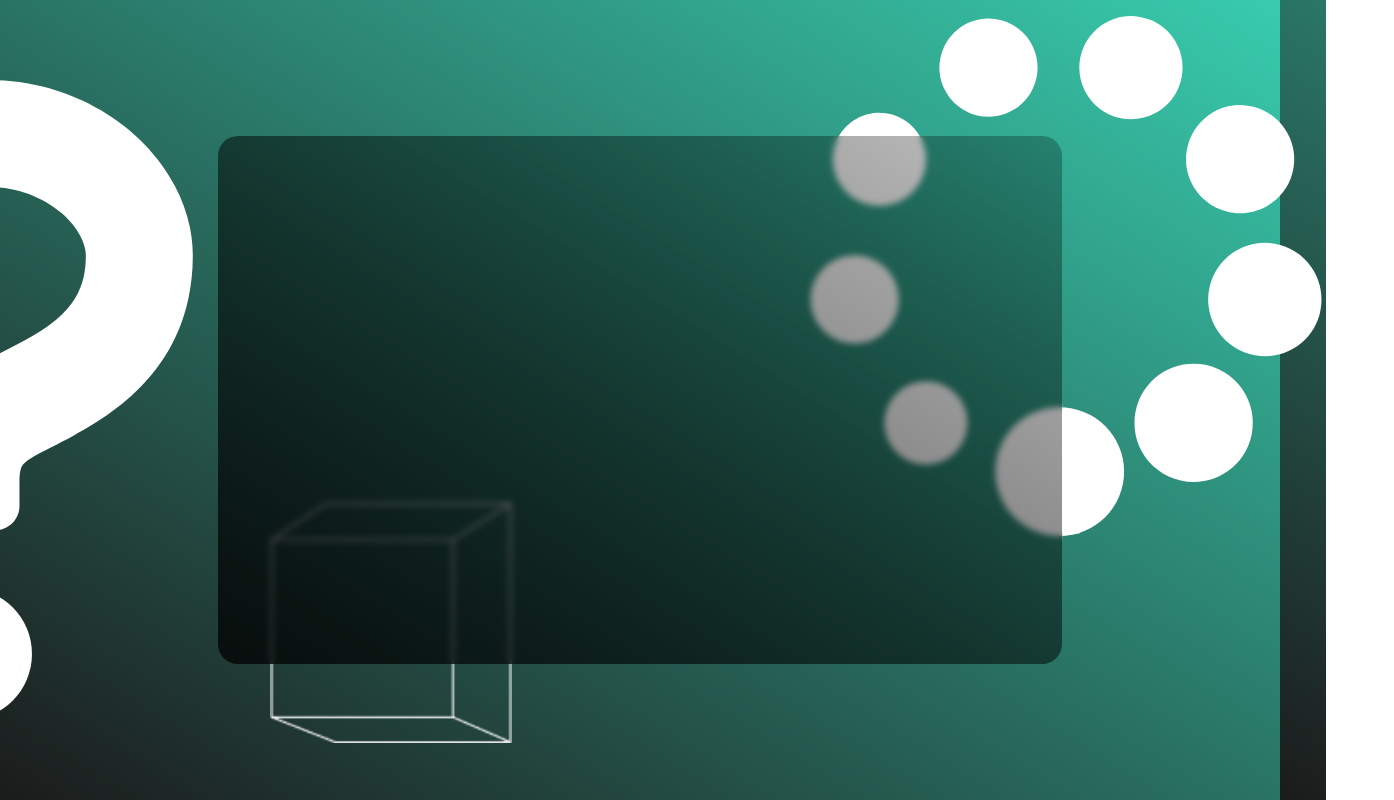
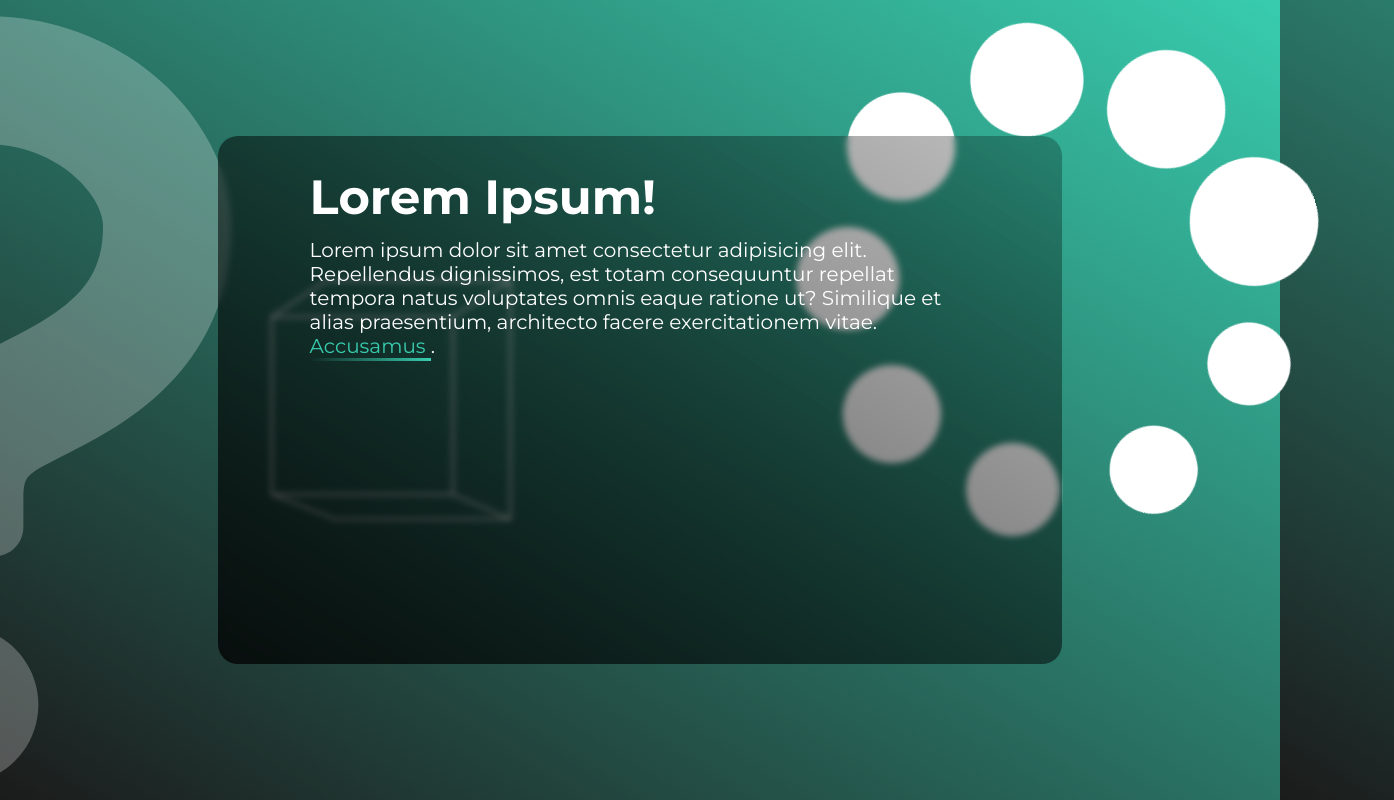
Before and after one commit to KasiaKaz14/glass-design, a plain HTML site: page index.html in a window 1280 px wide. Shown: the whole page, 1394 px wide, since content can reach past the window. Drawn offline with Linux system fonts and the light colour scheme.

Commit message:
question mark styled, text added

```diff
--- a/index.html
+++ b/index.html
@@ -4,6 +4,12 @@
     <meta charset="UTF-8" />
     <meta name="viewport" content="width=device-width, initial-scale=1.0" />
     <title>Glass UI</title>
+    <link rel="preconnect" href="https://fonts.googleapis.com" />
+    <link rel="preconnect" href="https://fonts.gstatic.com" crossorigin />
+    <link
+      href="https://fonts.googleapis.com/css2?family=Montserrat:ital,wght@0,100..900;1,100..900&display=swap"
+      rel="stylesheet"
+    />
     <link rel="stylesheet" href="./styles.css" />
   </head>
   <body>
@@ -16,6 +22,20 @@
       <img src="./img/circles.svg" alt="" class="bg__img bg__img--circle" />
       <img src="./img/question.svg" alt="" class="bg__img bg__img--question" />
     </div>
-    <div class="container"></div>
+    <div class="container">
+      <header>
+        <h1>Lorem Ipsum!</h1>
+        <p>
+          Lorem ipsum dolor sit amet consectetur adipisicing elit. Repellendus
+          dignissimos, est totam consequuntur repellat tempora natus voluptates
+          omnis eaque ratione ut? Similique et alias praesentium, architecto
+          facere exercitationem vitae.
+          <a href="#"
+            >Accusamus
+            <span class="link__border"></span> </a
+          >.
+        </p>
+      </header>
+    </div>
   </body>
 </html>
--- a/styles.css
+++ b/styles.css
@@ -15,13 +15,16 @@ body {
   display: flex;
   justify-content: center;
   align-items: center;
+  color: white;
   background: linear-gradient(to right top, var(--dark), var(--green));
+  font-family: "Montserrat", sans-serif;
   overflow: hidden;
 }
 
 .container {
   width: 66%;
   height: 66%;
+  padding: 32px 92px;
   border-radius: 20px;
   background-color: rgba(0, 0, 0, 0.75);
   background: linear-gradient(
@@ -42,21 +45,48 @@ body {
   top: 0;
   right: 60%;
   height: 30vh;
-  animation: slideDown 7s linear infinite;
+  animation: slideDown 10s linear infinite;
 }
 
 .bg__img--circle {
   top: 2%;
   left: 63%;
   height: 65vh;
-  animation: rotate 10s linear infinite;
+  animation: rotate 25s linear infinite;
 }
 
 .bg__img--question {
   width: 50%;
   left: 0;
   top: 50%;
+  width: 60%;
+  opacity: 0.25;
   transform: translate(-50%, -50%);
+}
+
+h1 {
+  padding-bottom: 12px;
+  font-size: 48px;
+}
+
+p {
+  font-size: 20px;
+  font-weight: 400px;
+}
+
+a {
+  position: relative;
+  color: var(--green);
+  text-decoration: none;
+}
+
+.link__border {
+  width: 100%;
+  height: 3px;
+  position: absolute;
+  top: 100%;
+  left: 0;
+  background: linear-gradient(90deg, transparent, var(--green));
 }
 
 @keyframes slideDown {
```
